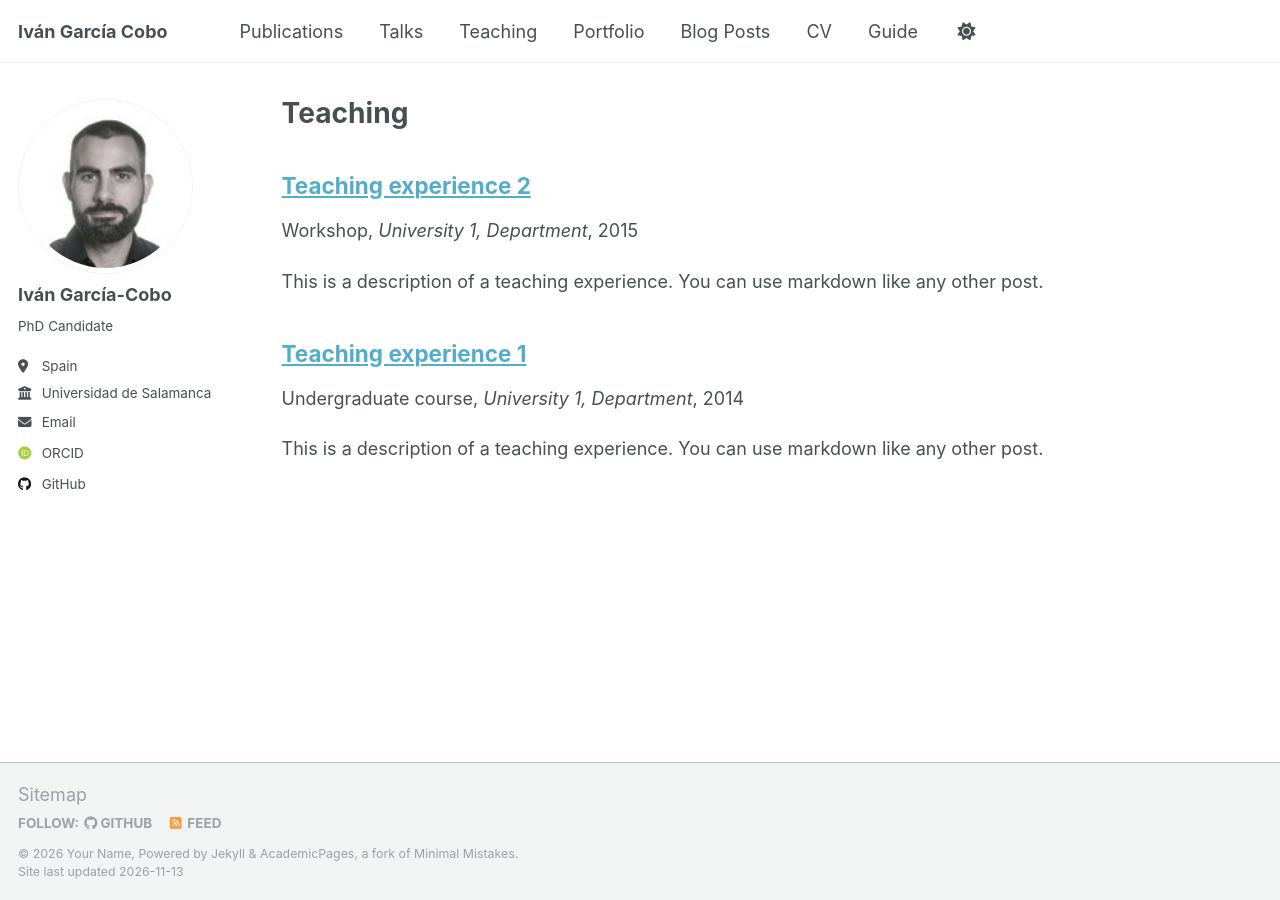
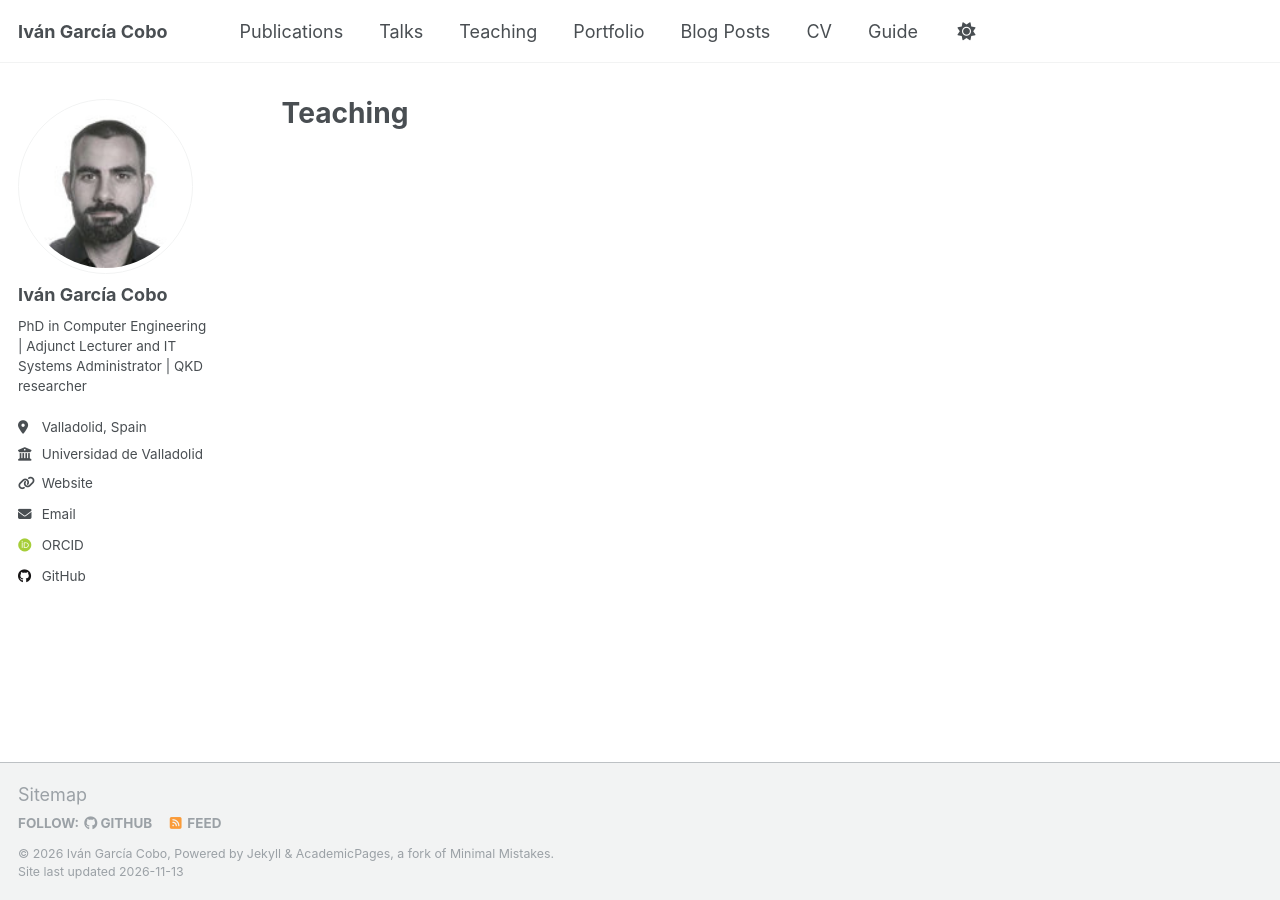
Before and after one commit to ivgarci/ivgarci.github.io, a Jekyll site: the page built from _pages/teaching.html, in a window 1280 px wide. Built offline with Jekyll 4.4.1, drawn with Linux system fonts in a browser that asks for light colours; some web fonts are replaced.

Commit message:
Configure academic site identity, custom URL and hide sample content

```diff
--- a/_config.yml
+++ b/_config.yml
@@ -11,9 +11,9 @@ locale                   : "en-US"
 site_theme               : "default"
 title                    : "Iván García Cobo"
 title_separator          : "-"
-name                     : &name "Your Name"
-description              : &description "personal description"
-url                      : https://ivgarci.github.io # the base hostname & protocol for your site e.g. "https://[your GitHub username].github.io"
+name                     : &name "Iván García Cobo"
+description              : &description "Academic and professional website of Iván García Cobo | Quantum Key Distribution, complex networks, and IT systems"
+url                      : "https://ivangarciacobo.com"
 baseurl                  : "" # the subpath of your site, e.g. "/blog"
 repository               : "ivgarci/ivgarci.github.io"
 
@@ -23,12 +23,12 @@ repository               : "ivgarci/ivgarci.github.io"
 author:
   # Biographic information
   avatar           : "Ivan-Garcia-Cobo.jpg"
-  name             : "Iván García-Cobo"
+  name             : "Iván García Cobo"
   pronouns         : # example: "she/her"
-  bio              : "PhD Candidate"
-  location         : "Spain"
-  employer         : "Universidad de Salamanca"
-  uri              : # URL
+  bio              : "PhD in Computer Engineering | Adjunct Lecturer and IT Systems Administrator | QKD researcher"
+  location         : "Valladolid, Spain"
+  employer         : "Universidad de Valladolid"
+  uri              : "https://ivangarciacobo.com"
   email            : "ivangarciacobo (at) usal (dot) es"
 
   # Academic websites
@@ -88,7 +88,7 @@ publication_category:
 teaser                   :  # filename of teaser fallback teaser image placed in /images/, .e.g. "500x300.png"
 breadcrumbs              : false # true, false (default)
 words_per_minute         : 160
-future                   : true
+future                   : false
 read_more                : "disabled" # if enabled, adds "Read more" links to excerpts
 talkmap_link             : false      #change to true to add link to talkmap on talks page
 comments:
@@ -163,6 +163,23 @@ exclude:
   - .asset-cache
   - .bundle
   - .github
+  # Hide unmodified Academic Pages demo content from the published site.
+  - _drafts
+  - _posts
+  - _portfolio
+  - _publications
+  - _talks
+  - _teaching
+  - _pages/archive-layout-with-content.md
+  - _pages/collection-archive.html
+  - _pages/cv-json.md
+  - _pages/markdown.md
+  - _pages/non-menu-page.md
+  - _pages/portfolio.html
+  - _pages/talks.html
+  - _pages/talkmap.html
+  - _pages/year-archive.html
+  - _pages/terms.md
   - .jekyll-assets-cache
   - .sass-cache
   - assets/js/_main.js
```
